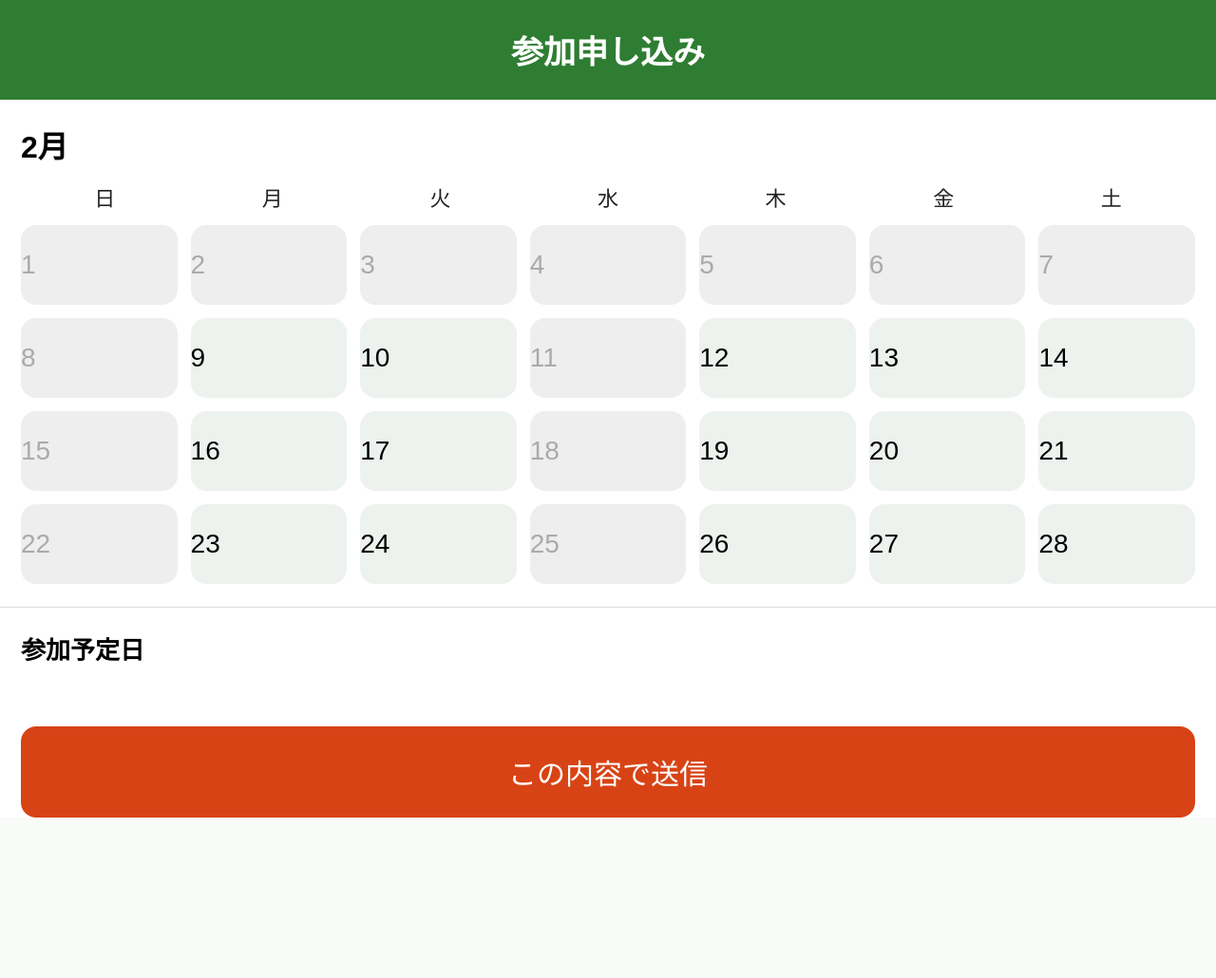
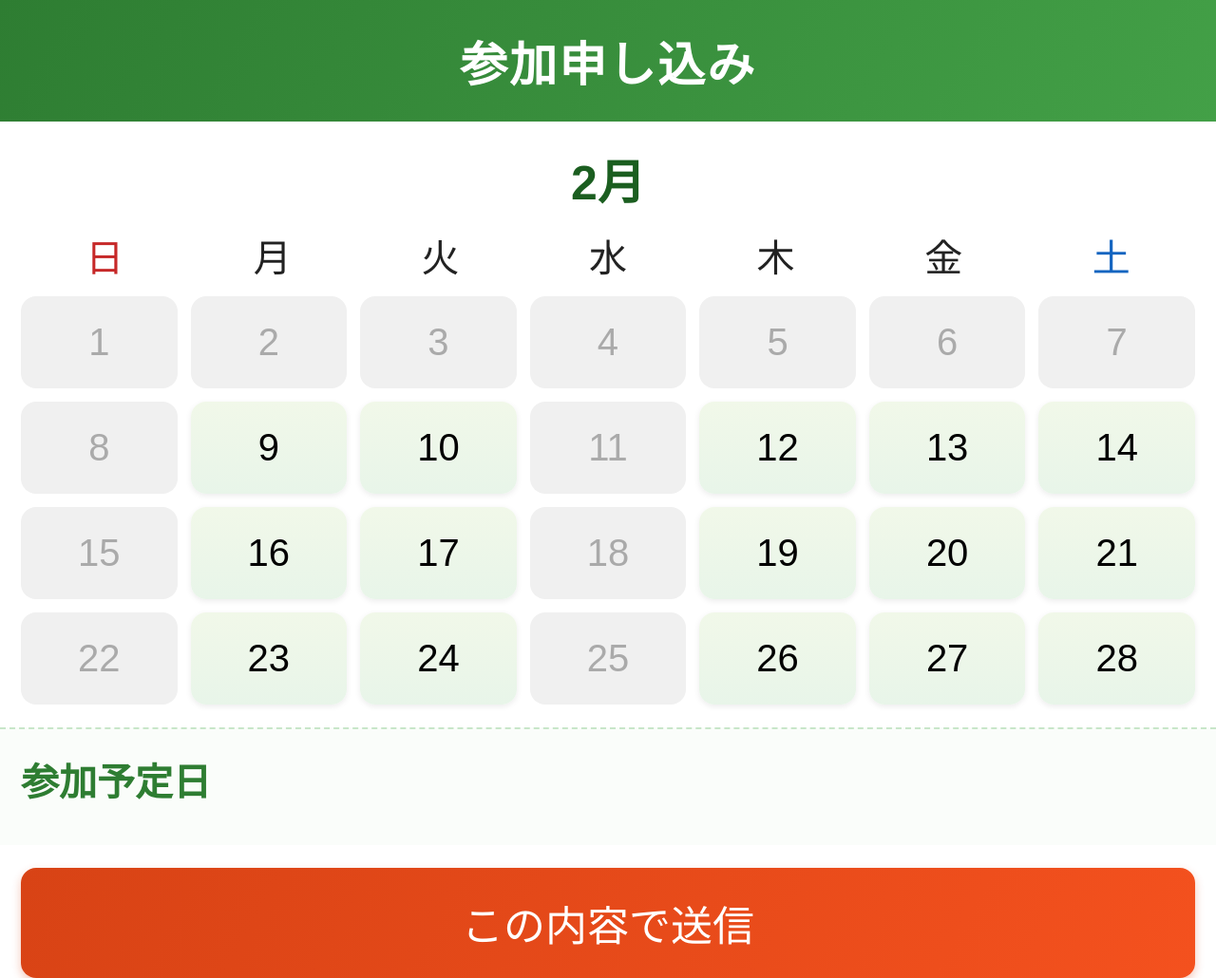
Before and after one commit to ikuuyayah/kenko-mahjong-waiwai, a Flask app: page / in a window 1280 px wide. Shown: the whole page at 95% size. Before the commit the page ends 861 px from the top, so only its background shows below. Run offline with Flask 3, Linux system fonts and the light colour scheme.

Commit message:
レイアウト完成版

```diff
--- a/templates/index.html
+++ b/templates/index.html
@@ -11,22 +11,24 @@ html, body {
 }
 body {
   font-family: "Hiragino Kaku Gothic Pro", "メイリオ", sans-serif;
-  background: #f0f4f0;
+  background: linear-gradient(160deg, #e8f5e9 0%, #ffffff 60%);
 }
 .container {
   width: 100%;
   min-height: 100vh;
   background: #fff;
+  box-shadow: 0 0 20px rgba(0,0,0,0.08);
 }
 
 /* タイトル */
 header {
-  background: #2e7d32;
+  background: linear-gradient(120deg, #2e7d32, #43a047);
   color: #fff;
   padding: 28px;
   text-align: center;
-  font-size: 34px;   /* さらに拡大 */
+  font-size: 50px;
   font-weight: bold;
+  letter-spacing: 2px;
 }
 
 .calendar {
@@ -35,9 +37,11 @@ header {
 
 /* カレンダーの月 */
 #monthTitle {
-  font-size: 32px;   /* 拡大 */
+  font-size: 50px;
   margin-bottom: 16px;
   font-weight: bold;
+  text-align: center;
+  color: #1b5e20;
 }
 
 /* 曜日 */
@@ -45,8 +49,16 @@ header {
   display: grid;
   grid-template-columns: repeat(7, 1fr);
   text-align: center;
-  font-size: 22px;   /* 拡大 */
+  font-size: 40px;
   color: #222;
+}
+
+/* 日曜だけ少し色 */
+.week div:first-child {
+  color: #c62828;
+}
+.week div:last-child {
+  color: #1565c0;
 }
 
 .days {
@@ -60,55 +72,71 @@ header {
 .day {
   padding: 26px 0;
   border-radius: 16px;
-  background: #eef2ee;
+  background: linear-gradient(180deg, #f1f8e9, #e8f5e9);
   cursor: pointer;
-  font-size: 28px;   /* 拡大 */
+  font-size: 40px;
+  text-align: center;
+  box-shadow: 0 2px 6px rgba(0,0,0,0.08);
+  transition: transform 0.1s;
+}
+
+.day:active {
+  transform: scale(0.96);
 }
 
 .day.disabled {
-  background: #eee;
+  background: #f0f0f0;
   color: #aaa;
   cursor: not-allowed;
+  box-shadow: none;
 }
 
-/* 選択した日付の色（変更） */
+/* 選択した日付の色 */
 .day.selected {
-  background: #1565c0;   /* 青系に変更 */
+  background: linear-gradient(120deg, #1565c0, #1e88e5);
   color: #fff;
 }
 
 .selected-box {
   padding: 24px 22px;
-  border-top: 1px solid #ddd;
+  border-top: 2px dashed #c8e6c9;
+  background: #fafdfa;
 }
 
 /* 参加予定日テキスト */
 .selected-box h3 {
   margin: 0 0 16px 0;
-  font-size: 26px;   /* 拡大 */
+  font-size: 40px;
+  color: #2e7d32;
 }
 
 /* 参加予定日で選択した日付 */
 .date-tag {
   display: inline-block;
-  background: #e3f2fd;
+  background: linear-gradient(120deg, #e3f2fd, #bbdefb);
   padding: 14px 16px;
   border-radius: 14px;
   margin: 8px;
-  font-size: 26px;   /* 拡大 */
+  font-size: 40px;
+  box-shadow: 0 2px 5px rgba(0,0,0,0.08);
 }
 
-/* 送信ボタン（色変更） */
+/* 送信ボタン */
 .btn {
   display: block;
   margin: 24px 22px 36px 22px;
   padding: 26px;
   text-align: center;
-  background: #d84315;   /* オレンジ系に変更 */
+  background: linear-gradient(120deg, #d84315, #f4511e);
   color: #fff;
   border-radius: 16px;
   text-decoration: none;
-  font-size: 30px;   /* 拡大 */
+  font-size: 44px;
+  box-shadow: 0 4px 10px rgba(216,67,21,0.3);
+}
+
+.btn:active {
+  transform: scale(0.98);
 }
 </style>
 </head>
```
